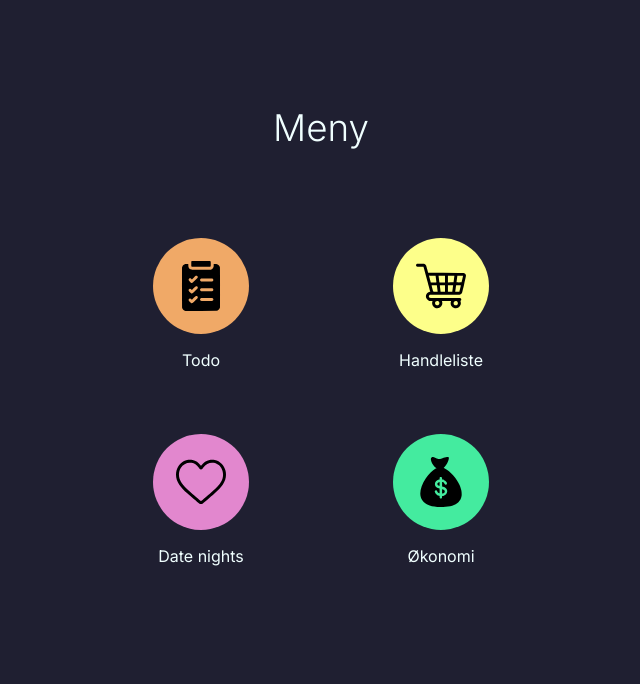
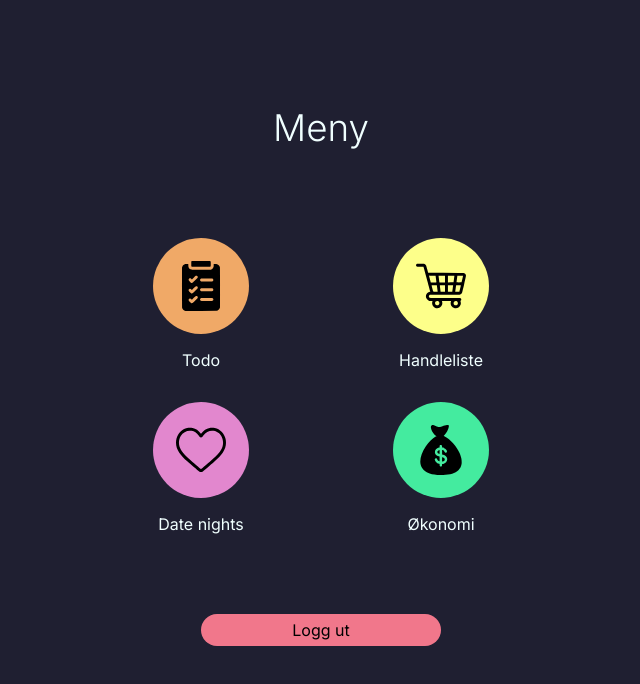
Before and after one commit to AndersAarsaether/Nexus, a Next.js app: page / in a window 1280 px wide. Shown: the top 684 px of the page, without its empty margins (319-959 px from the left). Built offline with nearby package versions, Linux system fonts and the light colour scheme.

Commit message:
Added links and logout button

```diff
--- a/src/app/components/link-button.tsx
+++ b/src/app/components/link-button.tsx
@@ -1,19 +1,25 @@
 import { ReactNode } from "react";
+import Link from "next/link";
 import styles from "./link-button.module.css";
 
 interface LinkButtonProps {
   backgroundColor: string;
   icon: ReactNode;
   label: string;
+  to: string;
 }
 
-export default function LinkButton(props: LinkButtonProps){
+export default function LinkButton(props: LinkButtonProps) {
   return (
     <div className={styles.container}>
-      <div className={styles.button} style={{backgroundColor: props.backgroundColor}}>
+      <Link
+        href={props.to}
+        className={styles.button}
+        style={{ backgroundColor: props.backgroundColor }}
+      >
         {props.icon}
-      </div>
+      </Link>
       <span className={styles.label}>{props.label}</span>
     </div>
-  )
+  );
 }
--- /dev/null
+++ b/src/app/components/logout-button.module.css
@@ -0,0 +1,14 @@
+.button {
+  display: flex;
+  height: 100%;
+  justify-content: center;
+  align-items: center;
+  background-color: #f1778b;
+  border-radius: 4rem;
+  border-width: 0px;
+  text-decoration: none;
+}
+
+.label {
+  color: black;
+}
--- /dev/null
+++ b/src/app/components/logout-button.tsx
@@ -0,0 +1,12 @@
+"use client";
+
+import Link from "next/link";
+import styles from "./logout-button.module.css";
+
+export default function LogOutButton() {
+  return (
+    <Link className={styles.button} href="/logout">
+      <span className={styles.label}>Logg ut</span>
+    </Link>
+  );
+}
--- a/src/app/page.module.css
+++ b/src/app/page.module.css
@@ -18,9 +18,17 @@
   max-width: 30rem;
 }
 
-.linkbuttonsWrapper {
+.linkButtonsWrapper {
   width: 100%;
   display: flex;
   justify-content: space-around;
-  padding-block: 2rem;
+  margin-block: 2rem;
 }
+
+.logoutButtonWrapper {
+  width: 60%;
+  height: 2rem;
+  max-width: 15rem;
+  margin-top: 1rem;
+  justify-content: center;
+}
--- a/src/app/page.tsx
+++ b/src/app/page.tsx
@@ -1,4 +1,6 @@
 import LinkButton from "./components/link-button";
+import LogOutButton from "./components/logout-button";
+import PrimaryButton from "./components/logout-button";
 import HeartIcon from "./icons/HeartIcon";
 import MoneyIcon from "./icons/MoneyIcon";
 import ShoppingcartIcon from "./icons/ShoppincartIcon";
@@ -10,30 +12,37 @@ export default function Home() {
     <div className={styles.container}>
       <h1 className={styles.title}>Meny</h1>
       <div className={styles.linksWrapper}>
-        <div className={styles.linkbuttonsWrapper}>
+        <div className={styles.linkButtonsWrapper}>
           <LinkButton
             backgroundColor="#F0A967"
             icon={<TodoIcon />}
             label="Todo"
+            to="/todos"
           />
           <LinkButton
             backgroundColor="#FDFF8A"
             icon={<ShoppingcartIcon />}
             label="Handleliste"
+            to="/shoppinglist"
           />
         </div>
-        <div className={styles.linkbuttonsWrapper}>
+        <div className={styles.linkButtonsWrapper}>
           <LinkButton
             backgroundColor="#E287CE"
             icon={<HeartIcon />}
             label="Date nights"
+            to="/dates"
           />
           <LinkButton
             backgroundColor="#44EB9F"
             icon={<MoneyIcon />}
             label="Økonomi"
+            to="/economy"
           />
         </div>
+      </div>
+      <div className={styles.logoutButtonWrapper}>
+        <LogOutButton />
       </div>
     </div>
   );
```
Also changed, not shown: src/app/components/link-button.module.css (line endings or trailing spaces).
